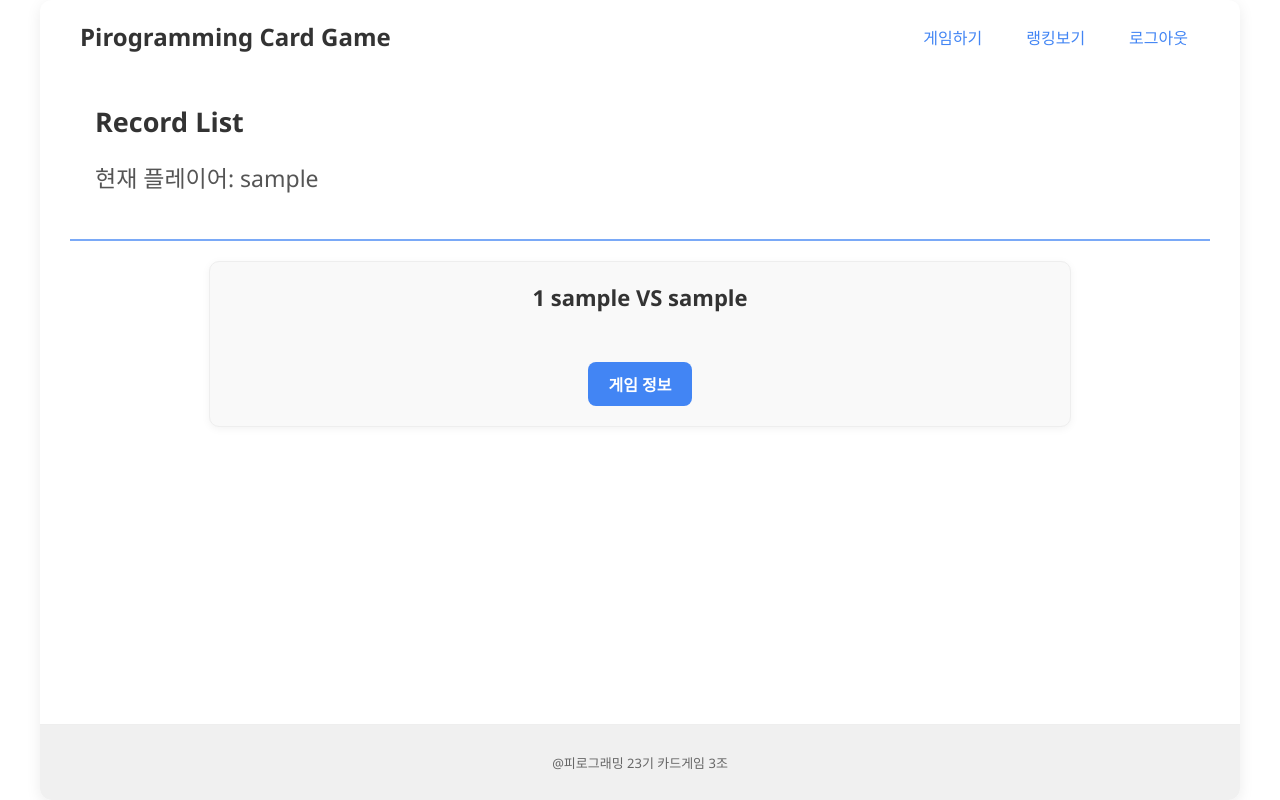
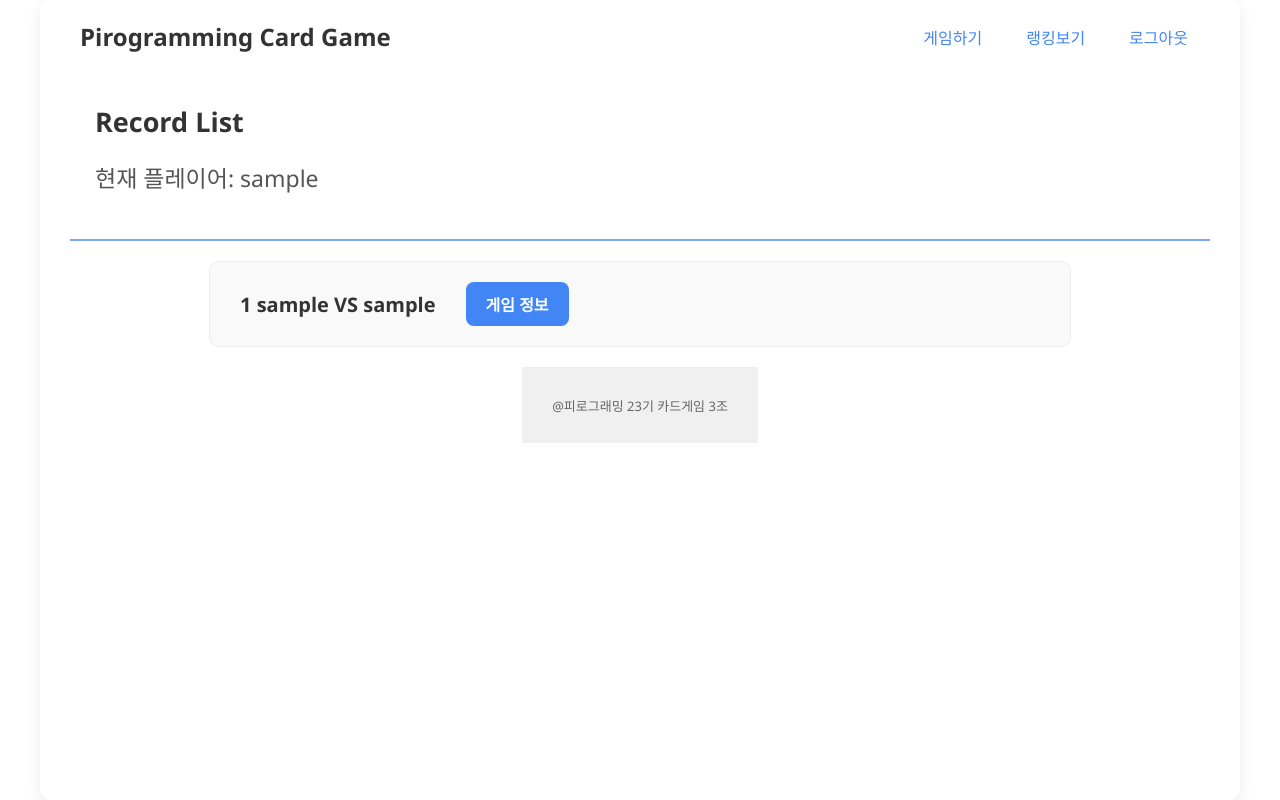
Before and after one commit to Pirogramming-23/Piro23_CardGame_3, a Django app: template cardGame/templates/cardGame/game-list.html in a window 1280 px wide. Run offline with Django 5.2, Linux system fonts and the light colour scheme; tables that the repository leaves empty hold one stand-in row (values such as "Sample post"); the template is opened without the code that fills it: values that come from a table or form of the project are taken from there, most other values are stand-ins (such as "Sample title", 1, 10 or a date in 2020).

Commit message:
game-list html, css 정리

```diff
--- a/cardGame/static/cardGame/game-list.css
+++ b/cardGame/static/cardGame/game-list.css
@@ -37,31 +37,26 @@ hr {
     width: 90%;
     max-width: 800px;
     display: flex;
-    flex-direction: column;
+    flex-direction: row;
     align-items: center;
-    text-align: center;
-    box-shadow: 0 2px 8px rgba(0, 0, 0, 0.05);
-    transition: transform 0.2s ease, box-shadow 0.2s ease;
-}
-
-.game-record-item:hover {
-    transform: translateY(-5px);
-    box-shadow: 0 6px 15px rgba(0, 0, 0, 0.1);
+    justify-content: space-between;
+    text-align: left;
 }
 
 .game-record-title {
-    margin-bottom: 15px;
-    font-size: 22px;
+    font-size: 20px;
     font-weight: 600;
     color: #333;
+    margin-right: 30px;
+    min-width: 180px;
 }
 
 .game-condition {
     display: flex;
     flex-direction: column;
-    align-items: center;
-    gap: 10px;
-    margin-bottom: 20px;
+    gap: 8px;
+    flex-grow: 1;
+    align-items: flex-start;
 }
 
 .game-status {
@@ -110,12 +105,10 @@ hr {
     color: white;
 }
 
-/* 게임 정보 버튼 */
 .game-detail-btn {
-    margin-top: 15px; /* 상태/버튼 영역과 간격 */
+    margin-top: 0;
 }
 
-/* 게임 기록이 없을 때 */
 .no-records {
     text-align: center;
     margin-top: 50px;
--- a/cardGame/templates/cardGame/game-list.html
+++ b/cardGame/templates/cardGame/game-list.html
@@ -12,24 +12,23 @@
 {% for game in games %}
 <div class="game-record-item">
     <div class="game-record-title">
-        <div class="game-list-title"> {{ game.pk }} {{game.attacker.username}} VS {{game.defender.username}}</div>
+        {{ game.pk }} {{ game.attacker.username }} VS {{ game.defender.username }}
     </div>
+
     <div class="game-condition">
         {% if game.status == 'finished' %}
             <div class="game-status">
                 {% if game.winner == request.user %}
-                결과: 🎉🎉승리🎉🎉
+                    결과: <span class="win-text">🎉🎉승리🎉🎉</span>
                 {% elif game.winner %}
-                결과: 😭패배😭
+                    결과: <span class="lose-text">😭패배😭</span>
                 {% else %}
-                결과: 🤝 무승부
+                    결과: <span class="draw-text">🤝 무승부</span>
                 {% endif %}
             </div>
         {% elif game.status == 'pending' %}
             {% if game.attacker == request.user %}
-                <div class="game-status">
-                    진행중 ...
-                </div>
+                <div class="game-status">진행중 ...</div>
                 <form action="{% url 'cancel_game' game.pk %}" method="post">
                     {% csrf_token %}
                     <button type="submit" class="cancelgame-btn">게임 취소</button>
@@ -41,13 +40,12 @@
                 </form>
             {% endif %}
         {% else %}
-            <div class="game-status">
-                알 수 없는 게임 상태
-            </div>
+            <div class="game-status">알 수 없는 게임 상태</div>
         {% endif %}
+        <div class="game-detail-btn">
+            <a href="{% url 'game_detail' game.pk %}" class="btn primary">게임 정보</a>
+        </div>
     </div>
-    <div class="game-detail-btn"><a href="{% url 'game_detail' game.pk %}" class="btn primary">게임 정보</a></div>
-</div>
 {% empty %}
 <div class="no-records">
     <p>아직 참여한 게임 기록이 없습니다.</p>
```
